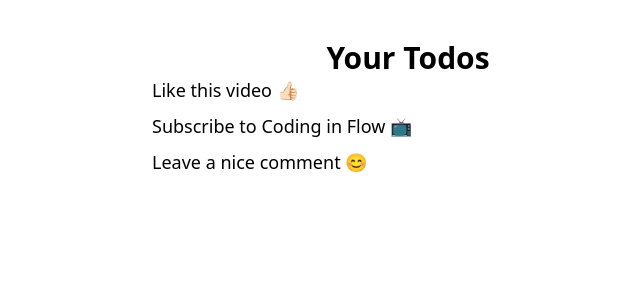
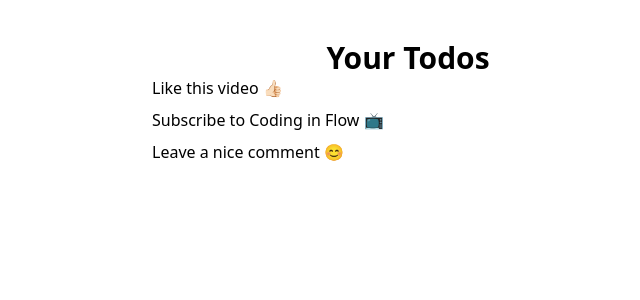
Before and after one commit to ferwargit/app-todo-v1, a React (Vite) app: page / in a window 1280 px wide. Shown: the top 300 px of the page, without its empty margins (232-872 px from the left). Built offline with nearby package versions, Linux system fonts and the light colour scheme.

Commit message:
Pasamos las props de TodoItem

```diff
--- a/src/App.tsx
+++ b/src/App.tsx
@@ -1,3 +1,4 @@
+import TodoItem from "./components/TodoItem";
 import { dummyData } from "./data/todo";
 
 function App() {
@@ -7,9 +8,7 @@
       <div className="max-w-lg mx-auto">
         <div className="space-y-2">
           {dummyData.map((todo) => (
-            <p key={todo.id} className="text-lg">
-              {todo.title}
-            </p>
+            <TodoItem todo={todo} />
           ))}
         </div>
       </div>
--- /dev/null
+++ b/src/components/TodoItem.tsx
@@ -0,0 +1,9 @@
+import { Todo } from "../types/todo";
+
+interface TodoItemProps {
+  todo: Todo;
+}
+
+export default function TodoItem({ todo }: TodoItemProps) {
+  return <div>{todo.title}</div>;
+}
```
